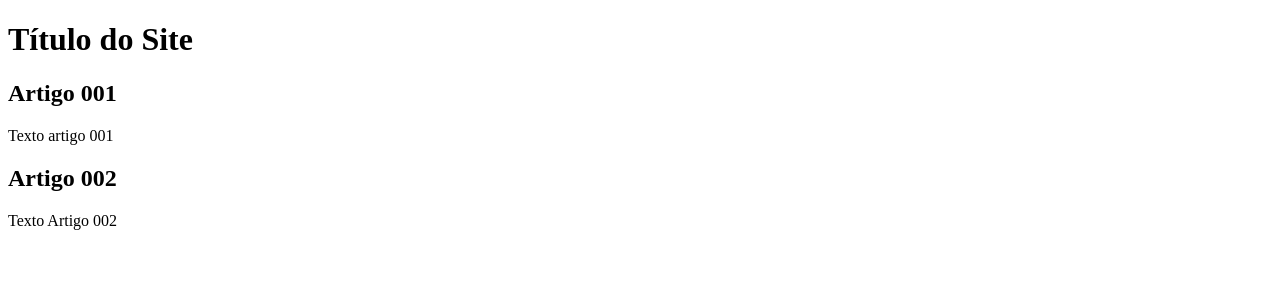
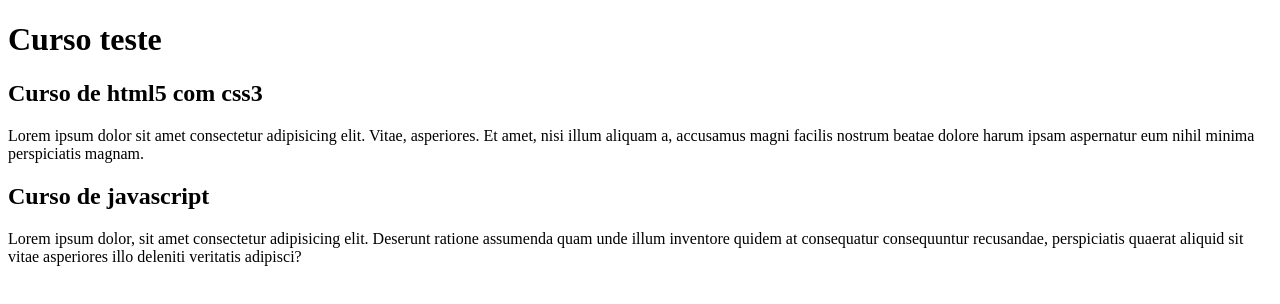
Before and after one commit to diogoamarante091/projeto-site, a plain HTML site: page index.html in a window 1280 px wide. Drawn offline with Linux system fonts and the light colour scheme.

Commit message:
Comecei a escrever o conteúdo

```diff
--- a/index.html
+++ b/index.html
@@ -8,15 +8,15 @@
 <body>
     <main>
         <header>
-            <h1>Título do Site</h1>
+            <h1>Curso teste</h1>
         </header>
         <article>
-            <h2>Artigo 001</h2>
-            <p>Texto artigo 001</p>
+            <h2>Curso de html5 com css3</h2>
+            <p>Lorem ipsum dolor sit amet consectetur adipisicing elit. Vitae, asperiores. Et amet, nisi illum aliquam a, accusamus magni facilis nostrum beatae dolore harum ipsam aspernatur eum nihil minima perspiciatis magnam.</p>
         </article>
         <article>
-            <h2>Artigo 002</h2>
-            <p>Texto Artigo 002</p>
+            <h2>Curso de javascript</h2>
+            <p>Lorem ipsum dolor, sit amet consectetur adipisicing elit. Deserunt ratione assumenda quam unde illum inventore quidem at consequatur consequuntur recusandae, perspiciatis quaerat aliquid sit vitae asperiores illo deleniti veritatis adipisci?</p>
         </article>
     </main>
 </body>
```
